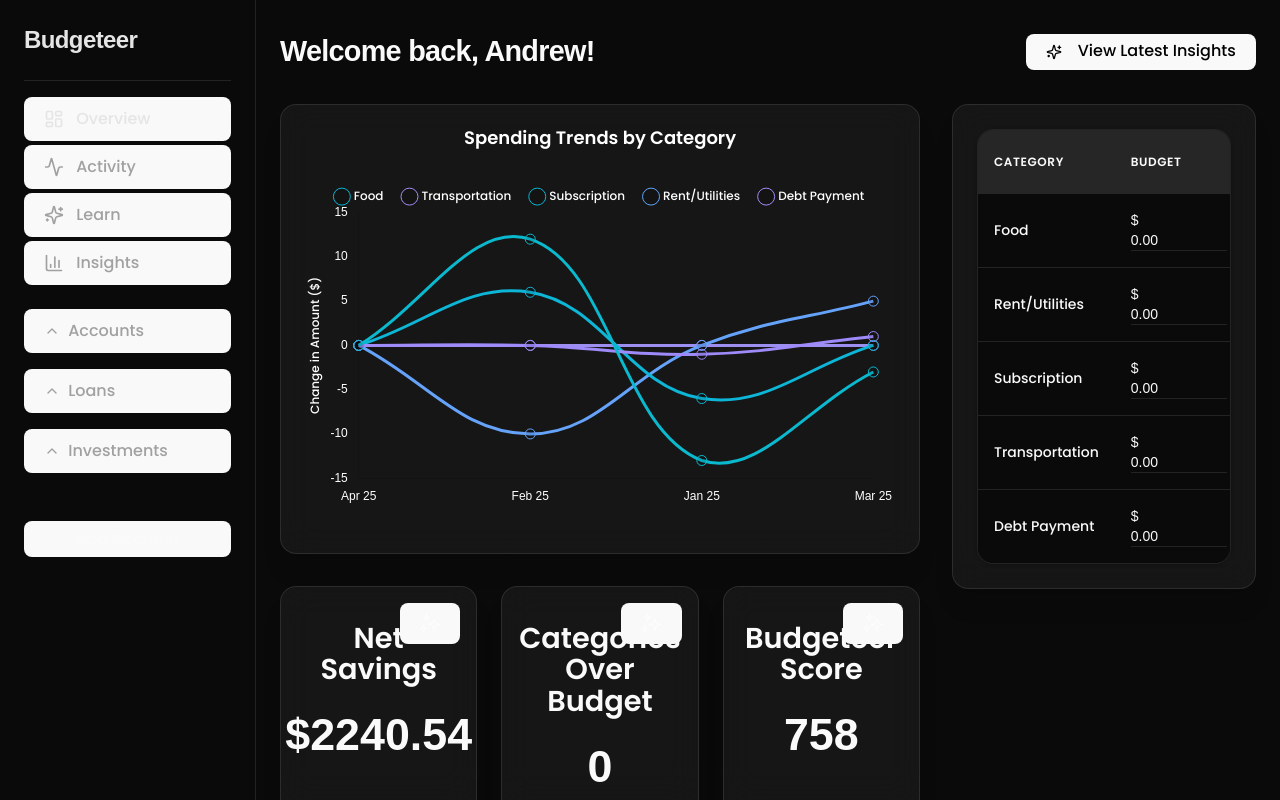
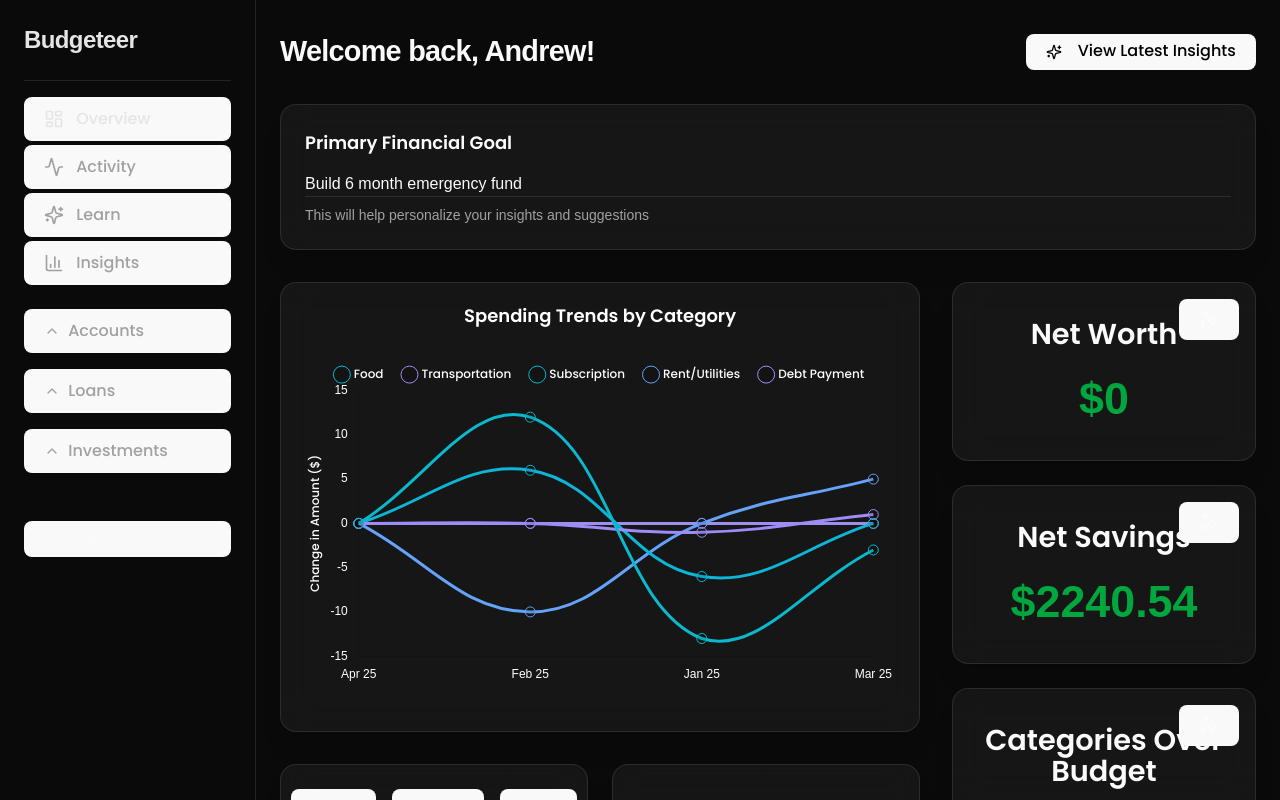
Before and after one commit to adsunarto/Budget-Dashboard, a React (Vite) app: page / in a window 1280 px wide. Built offline with nearby package versions, Linux system fonts and the light colour scheme; a web font is replaced by a local one.

Commit message:
Add Primary Financial Goal

```diff
--- a/src/components/Activity/InsightsPopup.tsx
+++ b/src/components/Activity/InsightsPopup.tsx
@@ -1,4 +1,5 @@
-import { useState } from 'react';
+import { useState, useEffect } from 'react';
+import { getFromLocalStorage } from "@/lib/storage";
 
 type Suggestion = {
   id: number;
@@ -17,16 +18,33 @@ type Props = {
 
 const InsightsPopup = ({ suggestions, onApprove, onDeny, onClose }: Props) => {
   const [currentIndex, setCurrentIndex] = useState(0);
+  const [primaryGoal, setPrimaryGoal] = useState("");
   const currentSuggestion = suggestions[currentIndex];
 
+  useEffect(() => {
+    const goal = getFromLocalStorage("primaryGoal", "Build 6 month emergency fund");
+    setPrimaryGoal(goal);
+  }, []);
+
+  const getGoalIcon = () => {
+    if (primaryGoal.toLowerCase().includes("emergency fund")) {
+      return "🛡️";
+    } else if (primaryGoal.toLowerCase().includes("student loans")) {
+      return "🎓";
+    } else if (primaryGoal.toLowerCase().includes("eating out")) {
+      return "🍽️";
+    } else if (primaryGoal.toLowerCase().includes("condo")) {
+      return "🏠";
+    }
+    return "🎯";
+  };
+
   const calculateSuggestedBudget = (suggestion: Suggestion) => {
-    // Use the actual suggested budget value from the suggestion
     return suggestion.suggestedBudget;
   };
 
   const handleDecision = (action: 'approve' | 'deny') => {
     if (action === 'approve') {
-      // Check if the suggestion is about budget adjustment
       const isBudgetAdjustment = currentSuggestion.text.toLowerCase().includes('budget');
 
       if (isBudgetAdjustment) {
@@ -34,7 +52,6 @@ const InsightsPopup = ({ suggestions, onApprove, onDeny, onClose }: Props) => {
         const adjustedSuggestion = {
           ...currentSuggestion,
           suggestedBudget: newBudget,
-          // Ensure we pass the category for budget updates
           category: currentSuggestion.category
         };
         onApprove(adjustedSuggestion);
@@ -56,40 +73,46 @@ const InsightsPopup = ({ suggestions, onApprove, onDeny, onClose }: Props) => {
 
   return (
     <div className="fixed inset-0 bg-black/70 flex items-center justify-center z-[100]">
-      <div className="bg-gray-800 rounded-2xl p-6 w-full max-w-2xl mx-4 shadow-xl border border-gray-700">
-        <div className="flex justify-between items-center mb-6">
-          <h2 className="text-2xl font-semibold text-gray-200">Insights</h2>
+      <div className="bg-background rounded-2xl p-8 w-full max-w-2xl mx-4 shadow-xl border border-border">
+        <div className="flex justify-between items-center mb-8">
+          <div className="flex items-center gap-4">
+            <h2 className="text-3xl font-semibold text-foreground">Insights</h2>
+            <div className="flex items-center gap-2 px-3 py-1 rounded-full bg-muted/50 text-sm">
+              <span>{getGoalIcon()}</span>
+              <span className="text-muted-foreground">{primaryGoal}</span>
+            </div>
+          </div>
           <button
             onClick={onClose}
-            className="text-gray-400 hover:text-gray-200 transition"
+            className="text-muted-foreground hover:text-foreground transition"
           >
-            <i className="fa-solid fa-xmark text-xl"></i>
+            <i className="fa-solid fa-xmark text-2xl"></i>
           </button>
         </div>
 
-        <div className="space-y-4 mb-6">
-          <div className="p-4 rounded-lg border border-gray-700 bg-gray-900">
-            <p className="text-gray-200 mb-2">{currentSuggestion.text}</p>
-            <div className="flex items-center gap-2 text-sm text-gray-400">
+        <div className="space-y-6 mb-8">
+          <div className="p-6 rounded-lg border border-border bg-muted/50">
+            <p className="text-lg text-foreground mb-4">{currentSuggestion.text}</p>
+            <div className="flex items-center gap-3 text-base text-muted-foreground">
               <span>{currentSuggestion.category}</span>
               <span>•</span>
-              <div className="text-sm text-muted-foreground">
+              <div className="text-base">
                 Current: ${currentSuggestion.currentBudget.toFixed(2)}
               </div>
               <span>→</span>
-              <div className="text-sm text-muted-foreground">
+              <div className="text-base">
                 Suggested: ${currentSuggestion.suggestedBudget.toFixed(2)}
               </div>
             </div>
           </div>
 
           {/* Progress Indicator */}
-          <div className="flex justify-center gap-2 mt-4">
+          <div className="flex justify-center gap-3 mt-6">
             {suggestions.map((_, index) => (
               <div
                 key={index}
-                className={`w-2 h-2 rounded-full ${
-                  index === currentIndex ? 'bg-blue-500' : 'bg-gray-600'
+                className={`w-3 h-3 rounded-full ${
+                  index === currentIndex ? 'bg-primary' : 'bg-muted'
                 }`}
                 aria-label={`Suggestion ${index + 1} of ${suggestions.length}`}
               />
@@ -97,16 +120,16 @@ const InsightsPopup = ({ suggestions, onApprove, onDeny, onClose }: Props) => {
           </div>
         </div>
 
-        <div className="flex justify-end gap-4">
+        <div className="flex justify-end gap-6">
           <button
             onClick={() => handleDecision('deny')}
-            className="px-4 py-2 rounded-lg text-sm font-medium text-gray-400 hover:text-gray-200 transition border border-gray-600 hover:border-gray-500"
+            className="px-6 py-3 rounded-lg text-base font-medium text-muted-foreground hover:text-foreground transition border border-border hover:border-foreground"
           >
             Deny
           </button>
           <button
             onClick={() => handleDecision('approve')}
-            className="px-4 py-2 rounded-lg text-sm font-medium bg-blue-500 text-white hover:bg-blue-600 transition"
+            className="px-6 py-3 rounded-lg text-base font-medium bg-primary text-primary-foreground hover:bg-primary/90 transition"
           >
             Approve
           </button>
--- a/src/components/Dashboard/Dashboard.tsx
+++ b/src/components/Dashboard/Dashboard.tsx
@@ -161,8 +161,25 @@ export default function Dashboard() {
   const generateSuggestions = () => {
     console.log("Generating suggestions...");
     const currentBudgets: { category: string; budgeted: number }[] = getFromLocalStorage("budgets", []);
+    const primaryGoal = getFromLocalStorage("primaryGoal", "Building a 6-month emergency fund");
     const newSuggestions: Suggestion[] = [];
 
+    // Add goal-specific suggestions
+    if (primaryGoal.toLowerCase().includes("emergency fund")) {
+      const currentSavings = currentMonthSpending["Income"] - Object.values(currentMonthSpending)
+        .filter((_, i) => Object.keys(currentMonthSpending)[i] !== "Income")
+        .reduce((a, b) => a + b, 0);
+
+      newSuggestions.push({
+        id: 0,
+        text: `To build your emergency fund faster, consider increasing your monthly savings by 10%. This would help you reach your goal sooner.`,
+        category: "Savings",
+        currentBudget: currentSavings,
+        suggestedBudget: currentSavings * 1.1,
+      });
+    }
+
+    // Add regular budget suggestions
     Object.entries(currentMonthSpending).forEach(([category, spent], index) => {
       if (category !== "Income") {
         const currentBudget = currentBudgets.find(b => b.category === category)?.budgeted || 0;
--- a/src/components/Overview/BudgetTable.tsx
+++ b/src/components/Overview/BudgetTable.tsx
@@ -53,10 +53,30 @@ const BudgetTable = ({ transactions, budgets, setBudgets, updateCard, updateScor
             <th className="p-4 font-semibold text-foreground text-xs uppercase tracking-wider">Category</th>
             <th className="p-4 font-semibold text-foreground text-xs uppercase tracking-wider">Budget</th>
             <th className="p-4 font-semibold text-foreground text-xs uppercase tracking-wider">Amount Spent</th>
+            <th className="p-4 font-semibold text-foreground text-xs uppercase tracking-wider">Status</th>
           </tr>
         </thead>
         <tbody className="divide-y divide-border">
-          {categories.map((tx) => (
+          {categories.map((tx) => {
+            const spent = Math.abs(tx.spent);
+            const budgeted = tx.budgeted;
+            const percentage = budgeted === 0 ? 0 : (spent / budgeted) * 100;
+
+            let status = "";
+            let statusColor = "";
+
+            if (["Rent/Utilities", "Debt Payment"].includes(tx.category)) {
+              status = percentage >= 100 ? "Funded" : "Unfunded";
+              statusColor = percentage >= 100 ? "text-green-500" : "text-red-500";
+            } else if (percentage > 100) {
+              status = "Over Budget";
+              statusColor = "text-red-500";
+            } else if (percentage >= 90 && percentage <= 100) {
+              status = "Nearing Budget";
+              statusColor = "text-yellow-500";
+            }
+
+            return (
               <tr
                 key={tx.category}
                 className="hover:bg-muted/40 transition"
@@ -68,8 +88,8 @@ const BudgetTable = ({ transactions, budgets, setBudgets, updateCard, updateScor
                     type="number"
                     onChange={(e) => {
                       const value = e.target.value;
-                    setBudgets((prev) =>
-                      prev.map((b) =>
+                      setBudgets((prev: Budget[]) =>
+                        prev.map((b: Budget) =>
                           b.category === tx.category
                             ? { ...b, budgeted: value === "" ? 0 : parseFloat(value) }
                             : b
@@ -78,20 +98,22 @@ const BudgetTable = ({ transactions, budgets, setBudgets, updateCard, updateScor
                       updateCard();
                       updateScore();
                     }}
-                  value={
-                    budgets.find((b) => b.category === tx.category)?.budgeted.toFixed(2) || "0.00"
-                  }
-                  placeholder="0.00"
+                    value={budgets.find((b) => b.category === tx.category)?.budgeted || ""}
+                    placeholder="0"
                     className="w-24 bg-transparent border-b border-border focus:outline-none focus:border-primary transition [appearance:textfield] [&::-webkit-outer-spin-button]:appearance-none [&::-webkit-inner-spin-button]:appearance-none"
+                    step="0.01"
+                    min="0"
                   />
                 </td>
-              <td
-                className={"p-4 font-semibold"}
-              >
+                <td className="p-4 font-semibold">
                   ${tx.spent.toFixed(2)}
                 </td>
+                <td className={`p-4 font-medium ${statusColor}`}>
+                  {status}
+                </td>
               </tr>
-          ))}
+            );
+          })}
         </tbody>
       </table>
     </div>
--- a/src/components/Overview/Overview.tsx
+++ b/src/components/Overview/Overview.tsx
@@ -265,8 +265,31 @@ const Overview = ({ transactions }) => {
         };
     }, []);
 
+    const [primaryGoal, setPrimaryGoal] = useState(() =>
+        getFromLocalStorage("primaryGoal", "Building a 6-month emergency fund")
+    );
+
+    useEffect(() => {
+        setToLocalStorage("primaryGoal", primaryGoal);
+    }, [primaryGoal]);
+
     // Net Savings, Categories Over Budget, Budgeteer Score, Net Worth
     const cards = [
+        {
+            "ai-explain-id": "ai-explain-net-worth",
+            "title": "Net Worth",
+            "id": "net-worth",
+            "value": netWorth,
+            "symbol": "$",
+            "color": getnetSavingsColor(netWorth),
+            "additionalDetail": "",
+            "promptContext": [
+                "Tell me about my current net worth.",
+                "Explain how my assets and liabilities contribute to this value.",
+                "Provide insights on how to improve my net worth.",
+                "Use my assets and liabilities to explain the value. Do not discuss net savings."
+            ]
+        },
         {
             "ai-explain-id": "ai-explain-net-spend",
             "title": "Net Savings",
@@ -304,21 +327,6 @@ const Overview = ({ transactions }) => {
             "additionalDetail": " " + getBudgeteerScoreCategory(budgeteerScore),
             "promptContext": [
                 "Tell me what my Budgeteer Score is and why."
-            ]
-        },
-        {
-            "ai-explain-id": "ai-explain-net-worth",
-            "title": "Net Worth",
-            "id": "net-worth",
-            "value": netWorth,
-            "symbol": "$",
-            "color": getnetSavingsColor(netWorth),
-            "additionalDetail": "",
-            "promptContext": [
-                "Tell me about my current net worth.",
-                "Explain how my assets and liabilities contribute to this value.",
-                "Provide insights on how to improve my net worth.",
-                "Use my assets and liabilities to explain the value. Do not discuss net savings."
             ]
         }
     ]
@@ -395,74 +403,52 @@ const Overview = ({ transactions }) => {
         }
     };
 
+    const [activeExplanation, setActiveExplanation] = useState<string | null>(null);
+
     const handleExplainClick = async (topic: string, context: string[]) => {
-        console.log(`Generating AI response for: ${topic}`);
-        setAIexplanation({ "title": topic, "explanation": "Generating response..." })
-        setShowAIexplain(true);
+        if (activeExplanation === topic) {
+            setActiveExplanation(null);
+            return;
+        }
+        setActiveExplanation(topic);
         await fetchAIResponse(topic, context);
     };
 
-    const handleCloseCard = () => {
-        setShowAIexplain(false);
+    const handleRefreshClick = async (topic: string, context: string[]) => {
+        await fetchAIResponse(topic, context);
     };
 
     return (
         <div className="grid grid-cols-1 lg:grid-cols-3 gap-8 animate-fade-in">
+            {/* Primary Goal Card */}
+            <div className="lg:col-span-3">
+                <div className="glass p-6">
+                    <div className="flex flex-col gap-4">
+                        <h4 className="text-base font-semibold">Primary Financial Goal</h4>
+                        <div className="flex flex-col gap-2">
+                            <select
+                                value={primaryGoal}
+                                onChange={(e) => setPrimaryGoal(e.target.value)}
+                                className="w-full bg-transparent border-b border-border focus:outline-none focus:border-primary transition text-base appearance-none"
+                            >
+                                <option value="Build 6 month emergency fund">Build 6 month emergency fund</option>
+                                <option value="Prioritizing paying off student loans">Prioritizing paying off student loans</option>
+                                <option value="Reducing money spent eating out">Reducing money spent eating out</option>
+                                <option value="Saving money for a condo">Saving money for a condo</option>
+                            </select>
+                            <p className="text-sm text-muted-foreground">
+                                This will help personalize your insights and suggestions
+                            </p>
+                        </div>
+                    </div>
+                </div>
+            </div>
 
             {/* Left Column */}
             <div className="flex flex-col gap-8 lg:col-span-2">
                 <div className="glass p-6">
                     <MoneyTrends2 transactions={transactionsMinusPaycheck} />
                 </div>
-
-
-                {/* Card Section */}
-                <div className="grid grid-cols-1 md:grid-cols-3 gap-6">
-                    {cards.map((card) => (
-
-                        <div key={card.id} className="relative flex flex-col items-center text-center glass p-6">
-
-                            {/* AI Button in the top-right */}
-                            <div className="absolute top-4 right-4 group">
-                                <button
-                                    onClick={() => handleExplainClick(card.title, [])}
-                                    className="p-1 rounded-full transition" // No bg, no border
-                                >
-                                    <img
-                                        src="src/assets/ai-sparkle.png"
-                                        alt="Explain with AI"
-                                        className="h-5 w-5 filter invert" // Make the image white
-                                    />
-                                </button>
-
-                                {/* Tooltip */}
-                                <div className="absolute hidden group-hover:flex flex-col items-center top-full mt-1 right-1/2 translate-x-1/2 z-10">
-                                    <div className="bg-gray-700 text-white text-xs rounded px-2 py-1 whitespace-nowrap shadow-md">
-                                        Explain with AI
-                                    </div>
-                                </div>
-                            </div>
-
-
-                            {/* Card content below */}
-                            <h3 className="text-lg font-semibold mb-2">{card.title}</h3>
-                            <h2 className="text-3xl font-bold mt-4">
-                                {card.value < 0 ? "-" : ""}{card.symbol}{Math.abs(card.value)}
-                            </h2>
-                        </div>
-                    ))}
-                </div>
-
-                {/* Budget Table */}
-                {/* <div > */}
-                <BudgetTable
-                    transactions={transactionsThisMonth}
-                    budgets={budgets}
-                    setBudgets={setBudgets}
-                    updateCard={calculateCatsOverBudget}
-                    updateScore={calculateBudgeteerScore}
-                />
-                {/* </div> */}
 
                 {/* Graphs Section */}
                 <div className="grid grid-cols-1 md:grid-cols-2 gap-6">
@@ -474,18 +460,72 @@ const Overview = ({ transactions }) => {
                         <VerticalBarChart transactions={transactionsThisMonthMinusPaycheck} budgets={budgets} />
                     </div>
                 </div>
+            </div>
 
-                {/* AI Explanation Popup */}
-                {showAIexplain && (
-                    <AIExplanation
-                        response={AIexplanation}
-                        handleCloseCard={handleCloseCard}
-                    />
-                )}
-
-            </div>
             {/* Right Column */}
             <div className="flex flex-col gap-8 lg:col-span-1">
+                {/* Card Section */}
+                <div className="flex flex-col gap-6">
+                    {cards.map((card) => (
+                        <div key={card.id} className="relative flex flex-col items-center text-center glass p-6">
+                            {/* Action Buttons in the top-right */}
+                            <div className="absolute top-4 right-4 flex gap-2">
+                                {activeExplanation === card.title ? (
+                                    <>
+                                        <button
+                                            onClick={() => handleRefreshClick(card.title, card.promptContext)}
+                                            className="p-1 rounded-full transition hover:bg-gray-100 dark:hover:bg-gray-700"
+                                            title="Refresh explanation"
+                                        >
+                                            <svg xmlns="http://www.w3.org/2000/svg" className="h-5 w-5" viewBox="0 0 20 20" fill="currentColor">
+                                                <path fillRule="evenodd" d="M4 2a1 1 0 011 1v2.101a7.002 7.002 0 0111.601 2.566 1 1 0 11-1.885.666A5.002 5.002 0 005.999 7H9a1 1 0 010 2H4a1 1 0 01-1-1V3a1 1 0 011-1zm.008 9.057a1 1 0 011.276.61A5.002 5.002 0 0014.001 13H11a1 1 0 110-2h5a1 1 0 011 1v5a1 1 0 11-2 0v-2.101a7.002 7.002 0 01-11.601-2.566 1 1 0 01.61-1.276z" clipRule="evenodd" />
+                                            </svg>
+                                        </button>
+                                        <button
+                                            onClick={() => setActiveExplanation(null)}
+                                            className="p-1 rounded-full transition hover:bg-gray-100 dark:hover:bg-gray-700"
+                                            title="Close explanation"
+                                        >
+                                            <svg xmlns="http://www.w3.org/2000/svg" className="h-5 w-5" viewBox="0 0 20 20" fill="currentColor">
+                                                <path fillRule="evenodd" d="M4.293 4.293a1 1 0 011.414 0L10 8.586l4.293-4.293a1 1 0 111.414 1.414L11.414 10l4.293 4.293a1 1 0 01-1.414 1.414L10 11.414l-4.293 4.293a1 1 0 01-1.414-1.414L8.586 10 4.293 5.707a1 1 0 010-1.414z" clipRule="evenodd" />
+                                            </svg>
+                                        </button>
+                                    </>
+                                ) : (
+                                    <button
+                                        onClick={() => handleExplainClick(card.title, card.promptContext)}
+                                        className="p-1 rounded-full transition hover:bg-gray-100 dark:hover:bg-gray-700"
+                                        title="Explain with AI"
+                                    >
+                                        <img
+                                            src="src/assets/ai-sparkle.png"
+                                            alt="Explain with AI"
+                                            className="h-5 w-5 filter invert"
+                                        />
+                                    </button>
+                                )}
+                            </div>
+
+                            {/* Card content */}
+                            <h3 className="text-lg font-semibold mb-2">{card.title}</h3>
+                            <h2 className={`text-3xl font-bold mt-4 ${card.color}`}>
+                                {card.value < 0 ? "-" : ""}{card.symbol}{Math.abs(card.value)}
+                                {card.additionalDetail}
+                            </h2>
+
+                            {/* AI Explanation */}
+                            {activeExplanation === card.title && (
+                                <div className="mt-4 p-4 bg-gray-50 dark:bg-gray-800 rounded-lg text-sm text-left">
+                                    {AIexplanation.title === card.title ? (
+                                        <p>{AIexplanation.explanation}</p>
+                                    ) : (
+                                        <p className="text-gray-500 dark:text-gray-400">Generating explanation...</p>
+                                    )}
+                                </div>
+                            )}
+                        </div>
+                    ))}
+                </div>
 
                 {/* Budget Table */}
                 <div className="glass p-6">
@@ -497,17 +537,8 @@ const Overview = ({ transactions }) => {
                         updateScore={calculateBudgeteerScore}
                     />
                 </div>
-
-                {/* (Optional) You can put more widgets or graphs here later */}
-                {showAIexplain && (
-                    <AIExplanation
-                        response={AIexplanation}
-                        handleCloseCard={handleCloseCard}
-                    />
-                )}
             </div>
         </div>
-
     );
 };
 
--- a/src/components/Overview/VerticalBarChart.tsx
+++ b/src/components/Overview/VerticalBarChart.tsx
@@ -46,9 +46,9 @@ const VerticalBarChart = ({ transactions, budgets }: props) => {
 
   const rawData = categories.map((category) => {
     const spent = spendingMap[category] || 0;
-    const budgeted = updatedBudgets.find((b) => b.category === category)?.budgeted || 0;
+    const budgeted = updatedBudgets.find((b) => b.category === category)?.budgeted || 1;
     // Calculate percentage of budget spent (spent is already positive)
-    return budgeted === 0 ? 0 : (spent / budgeted) * 100;
+    return (spent / budgeted) * 100;
   });
 
   const data = {
@@ -82,6 +82,10 @@ const VerticalBarChart = ({ transactions, budgets }: props) => {
             if (value < 90) return '#EF4444';   // red
             if (value < 100) return '#FACC15';  // orange
             return '#34D399';                   // green
+          } else if (["Rent/Utilities", "Debt Payment"].includes(category)) {
+            if (value < 90) return redGradient;   // red
+            if (value < 100) return orangeGradient; // orange
+            return greenGradient;                   // green
           } else {
             if (value < 90) return greenGradient;   // green
             if (value <= 100) return orangeGradient; // orange
--- a/src/index.css
+++ b/src/index.css
@@ -135,6 +135,12 @@ h3 {
   line-height: 1.1;
   margin-top: 12px;
   margin-bottom: 12px;
+}
+
+h4 {
+  font-size: 18px;
+  font-family: 'Poppins', sans-serif;
+  font-weight: 600;
 }
 
 button {
```
Lines whose indentation alone changed are shown as unchanged.
